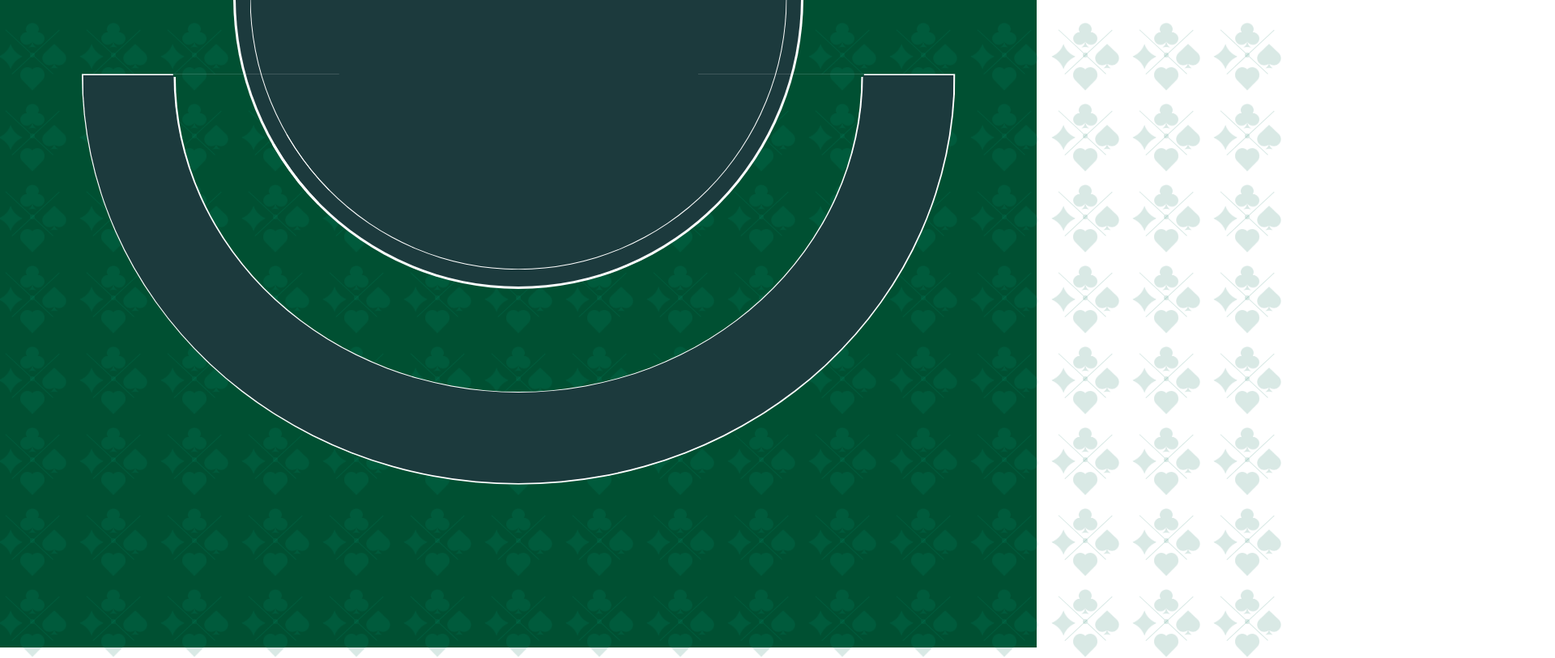
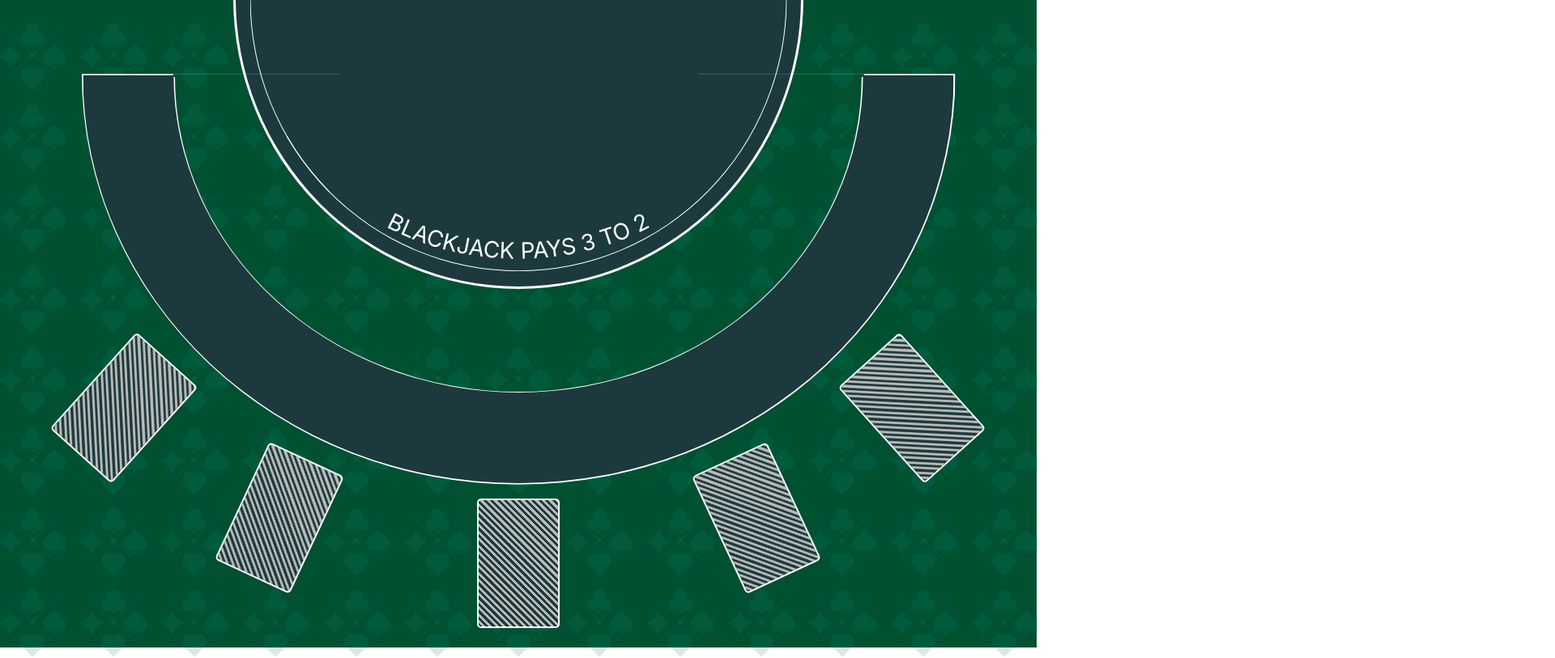
Before and after one commit to MaximilianAdF/blackjack-nextjs, a Next.js app: page / in a window 1280 px wide. Shown: the top 813 px of the page at 81% size, 1920 px wide, since content can reach past the window. Built offline with nearby package versions, Linux system fonts and the light colour scheme.

Commit message:
Add player rectangles and dealer text

```diff
--- a/app/Table.tsx
+++ b/app/Table.tsx
@@ -4,9 +4,8 @@
   import Image from "next/image";
   import { FC } from "react";
 
-  import card from "../assets/cards/2H.svg";
-
   /** TODO: Add grainy look to the suit symbols */
+  /** TODO: Make the pattern responsive  in size to screen dimensions & make pattern-container into grid for fixed amount of pattern */
   /** Making this responsive in  */
   const Table: FC = () => {
     const suitPaths = [
@@ -21,10 +20,10 @@
 
     const pattern = [];
     //Horizontal & vertical background pattern
-    for (let j = 0; j < height/70; j++) {
-      for (let i = 0; i < width/70; i++) {
+    for (let j = 0; j < height/100; j++) {
+      for (let i = 0; i < width/100; i++) {
         pattern.push(
-          <div key={"pattern row:"+j+" col:"+i} className="flex justify-center items-center" style={{ position: "relative", top: `${j * 100 + 70}px`, left: `${-100*(Math.floor((width/70)/2)-i)}px` }}>
+          <div key={"pattern row:"+j+" col:"+i} className="flex justify-center items-center" style={{ position: "relative", top: `${j * 100 + 70}px`, left: `${-100*(Math.floor((width/100)/2)-i)}px` }}>
             <div className="absolute m-auto mix-blend-screen opacity-15">
               <div className="dot"></div>
               <div className="line1"></div>
@@ -56,15 +55,33 @@
     }
 
     //* TODO: Add grainy look to the background */
+    //* TODO: Add spot for insurance on tbale
+    //* TODO: Add text on table */
     return (
       <div className="h-screen" style={{ backgroundColor: 'rgb(0, 80, 50)' }}>
-        <div className="pattern-container" style={{ zIndex: "-1" }}>
+        <div className="pattern-container" style={{ zIndex: "-1"}}>
           {pattern}
         </div>
-        <div className="dealer-half-circle"></div>
+        <div className="dealer-half-circle">
+          <svg className="dealer-text-shape" viewBox="0 0 200 50" xmlns="http://www.w3.org/2000/svg">
+            <path fill="none" id="circlePath" d="M 50, 27 a 80, 60 0 0,0 100,0" />
+            <text className='dealer-text'>
+              <textPath href="#circlePath" startOffset="50%" text-anchor="middle">
+                BLACKJACK PAYS 3 TO 2
+              </textPath>
+            </text>
+          </svg>
+        </div>
         <div className="half-ellipse-border-out"></div>
         <div className="half-ellipse-border-in"></div>
         <div className="hollow-half-ellipse"></div>
+        <div className="player-squares">
+          <div className="player-square"></div>
+          <div className="player-square"></div>
+          <div className="player-square"></div>
+          <div className="player-square"></div>
+          <div className="player-square"></div>
+        </div>
       </div>
     );
   }
--- a/app/globals.css
+++ b/app/globals.css
@@ -55,7 +55,7 @@ body {
     position: absolute;
     z-index: -1;
     transform: translate(-50%, -50%);
-    margin-top: 12px;
+    margin-top: 1.5%;
     top: 50%;
     left: 50%;
 }
@@ -78,7 +78,7 @@ body {
 .half-ellipse-border-out {
     width: min(59.8%, 1475px);
     height: 45%;
-    border-right: 10vh solid #ffffff;
+    border-right: 10vh solid #ffffff; /* Something here is causing the thin lines in chrome */
     border-left: 10vh solid #ffffff;
     border-top: 10vh solid #ffffff;
     border-radius: 50%/100%;
@@ -91,7 +91,7 @@ body {
 }
 
 .half-ellipse-border-in {
-    width: min(60.1%, 1490px);
+    width: min(60.15%, 1485px);
     height: 45%;
     border-right: 10vh solid #ffffff;
     border-left: 10vh solid #ffffff;
@@ -104,3 +104,58 @@ body {
     left: 50%;
     transform: translateX(-50%) rotate(180deg) scale(1.39);
 }
+
+.player-squares {
+    display: flex;
+    justify-items: center;
+    justify-content: space-between;
+    width: 100%;
+    height: 20%;
+    bottom: 3%;
+    position: absolute;
+}
+
+.player-square {
+    background: repeating-linear-gradient(45deg, rgb(28, 58, 61), rgb(28, 58, 61) 3px, rgb(186, 186, 186) 3px, rgb(186, 186, 186) 6px);
+    border: 2px solid white;
+    border-radius: 5px;
+    height: 100%;
+    width: 8%;
+}
+
+.player-square:nth-child(1) {
+    position: relative;
+    bottom: 120%;
+    left: 8%;
+    rotate: 42deg;
+}
+
+.player-square:nth-child(2) {
+    position: relative;
+    bottom: 35%;
+    left: 0;
+    rotate: 25deg;
+}
+
+.player-square:nth-child(4) {
+    position: relative;
+    bottom: 35%;
+    left: 0;
+    rotate: -25deg;
+}
+
+.player-square:nth-child(5) {
+    position: relative;
+    bottom: 120%;
+    left: -8%;
+    rotate: -42deg;
+}
+
+.dealer-text-shape {
+    rotate: 180deg;
+}
+
+.dealer-text {
+    font-size: 8px;
+    fill: white;
+}
```
